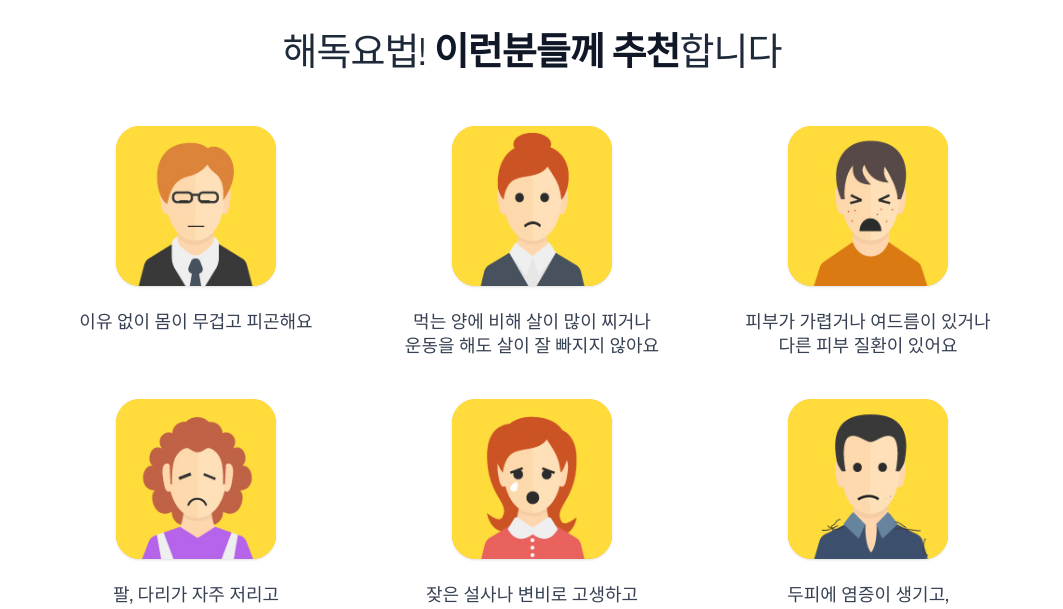
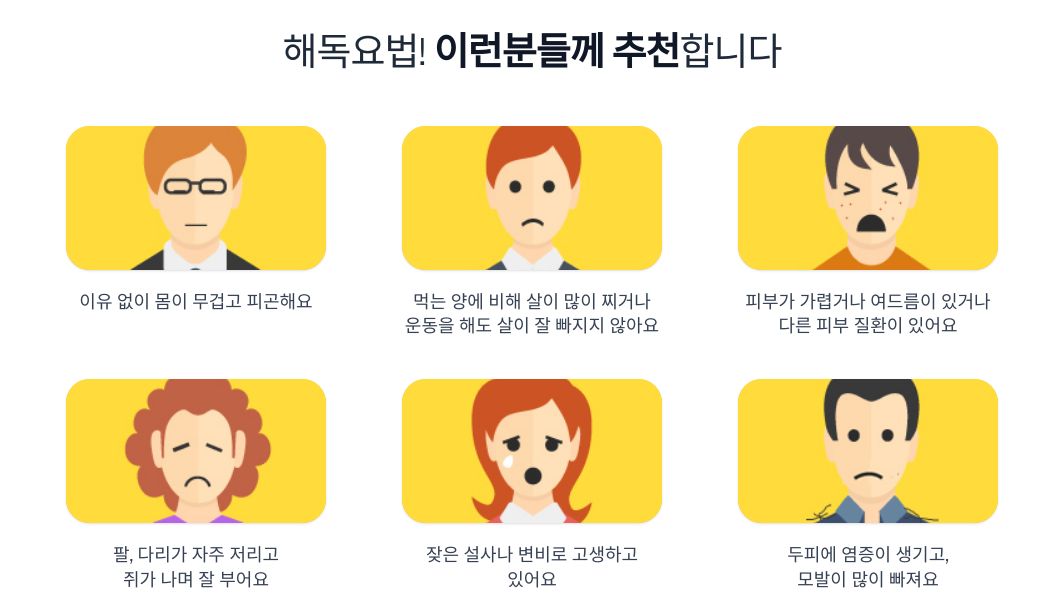
Before and after one commit to ctadamteam/Jin_oriental, a Next.js app: page /custom-diet/detox in a window 1280 px wide. Shown: the part 1400-2009 px from the top of the page, without its empty margins (108-1171 px from the left). Built offline with nearby package versions, Linux system fonts and the light colour scheme; a web font is replaced by a local one.

Commit message:
style: convert detox section 3 image boxes from square to rounded horizontal rectangle

```diff
--- a/app/(site)/custom-diet/detox/page.tsx
+++ b/app/(site)/custom-diet/detox/page.tsx
@@ -77,42 +77,42 @@ export default function DetoxDietPage() {
           <div className="grid grid-cols-2 md:grid-cols-3 gap-6 md:gap-10">
             {/* Item 1 */}
             <div className="flex flex-col items-center">
-              <div className="w-32 h-32 md:w-40 md:h-40 rounded-3xl bg-yellow-400 flex items-center justify-center mb-6 shadow-sm overflow-hidden relative">
+              <div className="w-full max-w-[260px] h-32 md:h-36 rounded-3xl bg-yellow-400 flex items-center justify-center mb-5 shadow-sm overflow-hidden relative">
                  <Image src="/images/personal/detox_section_3_1.png" alt="아이콘 1" fill className="object-cover scale-110" />
               </div>
               <p className="text-sm md:text-[18px] text-gray-700 break-keep leading-snug">이유 없이 몸이 무겁고 피곤해요</p>
             </div>
             {/* Item 2 */}
             <div className="flex flex-col items-center">
-              <div className="w-32 h-32 md:w-40 md:h-40 rounded-3xl bg-yellow-400 flex items-center justify-center mb-6 shadow-sm overflow-hidden relative">
+              <div className="w-full max-w-[260px] h-32 md:h-36 rounded-3xl bg-yellow-400 flex items-center justify-center mb-5 shadow-sm overflow-hidden relative">
                  <Image src="/images/personal/detox_section_3_2.png" alt="아이콘 2" fill className="object-cover scale-110" />
               </div>
               <p className="text-sm md:text-[18px] text-gray-700 break-keep leading-snug">먹는 양에 비해 살이 많이 찌거나<br/>운동을 해도 살이 잘 빠지지 않아요</p>
             </div>
             {/* Item 3 */}
             <div className="flex flex-col items-center">
-              <div className="w-32 h-32 md:w-40 md:h-40 rounded-3xl bg-yellow-400 flex items-center justify-center mb-6 shadow-sm overflow-hidden relative">
+              <div className="w-full max-w-[260px] h-32 md:h-36 rounded-3xl bg-yellow-400 flex items-center justify-center mb-5 shadow-sm overflow-hidden relative">
                  <Image src="/images/personal/detox_section_3_3.png" alt="아이콘 3" fill className="object-cover scale-110" />
               </div>
               <p className="text-sm md:text-[18px] text-gray-700 break-keep leading-snug">피부가 가렵거나 여드름이 있거나<br/>다른 피부 질환이 있어요</p>
             </div>
             {/* Item 4 */}
             <div className="flex flex-col items-center">
-              <div className="w-32 h-32 md:w-40 md:h-40 rounded-3xl bg-yellow-400 flex items-center justify-center mb-6 shadow-sm overflow-hidden relative">
+              <div className="w-full max-w-[260px] h-32 md:h-36 rounded-3xl bg-yellow-400 flex items-center justify-center mb-5 shadow-sm overflow-hidden relative">
                  <Image src="/images/personal/detox_section_3_4.png" alt="아이콘 4" fill className="object-cover scale-110" />
               </div>
               <p className="text-sm md:text-[18px] text-gray-700 break-keep leading-snug">팔, 다리가 자주 저리고<br/>쥐가 나며 잘 부어요</p>
             </div>
             {/* Item 5 */}
             <div className="flex flex-col items-center">
-              <div className="w-32 h-32 md:w-40 md:h-40 rounded-3xl bg-yellow-400 flex items-center justify-center mb-6 shadow-sm overflow-hidden relative">
+              <div className="w-full max-w-[260px] h-32 md:h-36 rounded-3xl bg-yellow-400 flex items-center justify-center mb-5 shadow-sm overflow-hidden relative">
                  <Image src="/images/personal/detox_section_3_5.png" alt="아이콘 5" fill className="object-cover scale-110" />
               </div>
               <p className="text-sm md:text-[18px] text-gray-700 break-keep leading-snug">잦은 설사나 변비로 고생하고<br/>있어요</p>
             </div>
             {/* Item 6 */}
             <div className="flex flex-col items-center">
-              <div className="w-32 h-32 md:w-40 md:h-40 rounded-3xl bg-yellow-400 flex items-center justify-center mb-6 shadow-sm overflow-hidden relative">
+              <div className="w-full max-w-[260px] h-32 md:h-36 rounded-3xl bg-yellow-400 flex items-center justify-center mb-5 shadow-sm overflow-hidden relative">
                  <Image src="/images/personal/detox_section_3_6.png" alt="아이콘 6" fill className="object-cover scale-110" />
               </div>
               <p className="text-sm md:text-[18px] text-gray-700 break-keep leading-snug">두피에 염증이 생기고,<br/>모발이 많이 빠져요</p>
```
